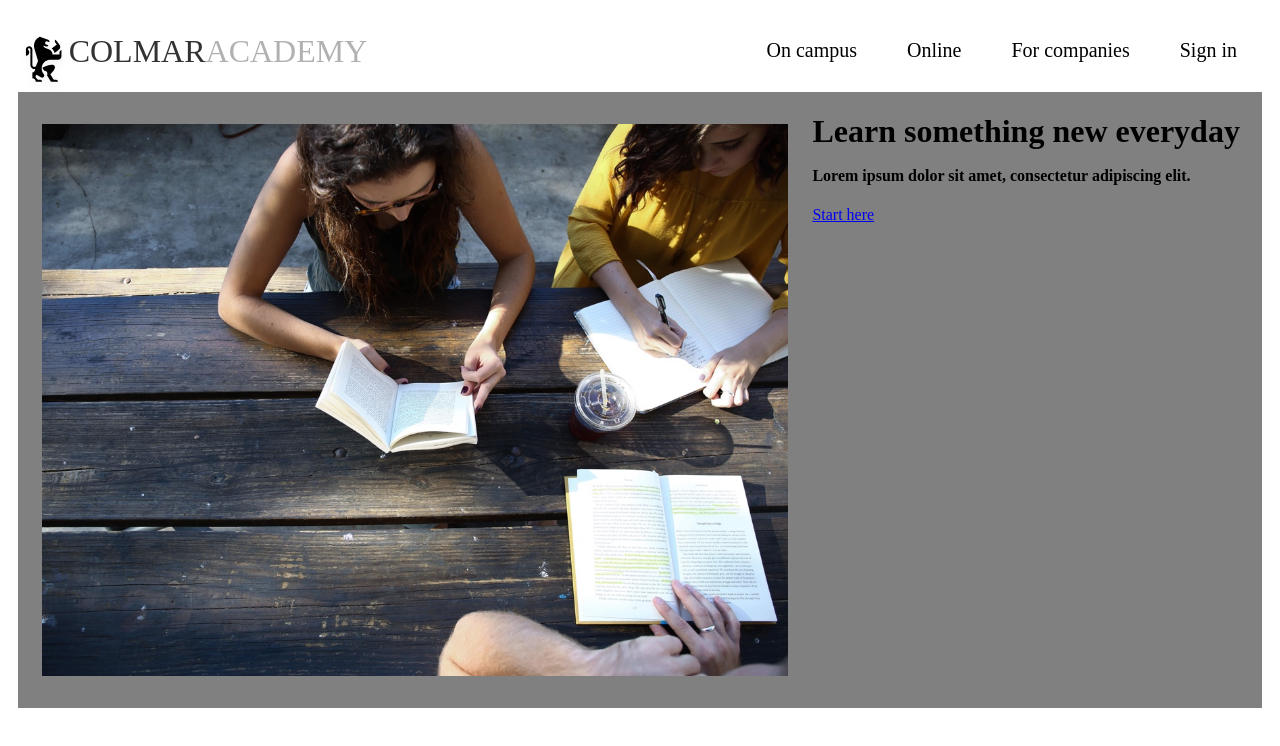
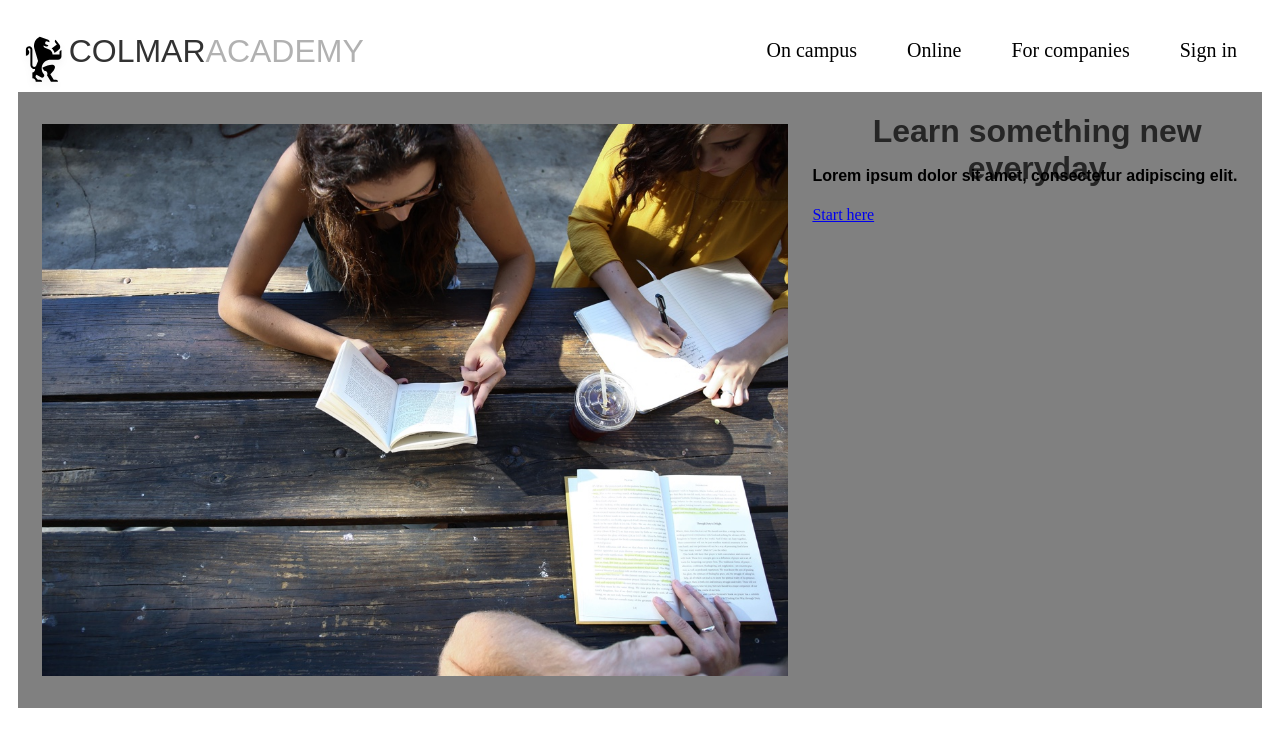
Before and after one commit to alinalnsk/colmar, a plain HTML site: page colmar.html in a window 1280 px wide. Drawn offline with Linux system fonts and the light colour scheme; files that its build step writes are made by us from their sources; files whose address does not match are found by name.

```diff
--- a/colmar.css
+++ b/colmar.css
@@ -75,3 +75,12 @@
     width: 60%;
     padding: 32px 24px;
 }
+
+.learn {
+    opacity: 0.7;
+    text-align: center;
+}
+
+.sans {
+    font-family: sans-serif;
+}
--- a/colmar.html
+++ b/colmar.html
@@ -11,11 +11,11 @@
     <div class="header">
        <div class="header-left">
          <img class="ic-logo" src="file:///Users/alinka/Downloads/capstone_colmar_assets/images/ic-logo.svg" alt="Website Logo">
-         <h1 class="colmar">COLMAR</h1>
-         <h1 class="academy">ACADEMY</h1>
+         <h1 class="colmar sans">COLMAR</h1>
+         <h1 class="academy sans">ACADEMY</h1>
        </div>
          <div class="header-right">
-           <a href="campus">On campus</a>
+           <a href="campus sans">On campus</a>
            <a href="online">Online</a>
            <a href="companies">For companies</a>
            <a href="signin">Sign in</a>
@@ -24,9 +24,9 @@
     <div class="gray-container">
       <img class="gray-c-img" src="/Users/alinka/Downloads/capstone_colmar_assets/images/banner.jpg" alt="banner">
          <div class="text">
-            <h1 class="learn">Learn something new everyday</h1>
-            <h4 class="lorem">Lorem ipsum dolor sit amet, consectetur adipiscing elit.</h4>
-            <a href="start">Start here</a>
+            <h1 class="learn sans">Learn something new everyday</h1>
+            <h4 class="lorem sans">Lorem ipsum dolor sit amet, consectetur adipiscing elit.</h4>
+            <a href="start sans">Start here</a>
          </div>
     </div>
 </body>
```
Also changed, not shown: 1 other file.
